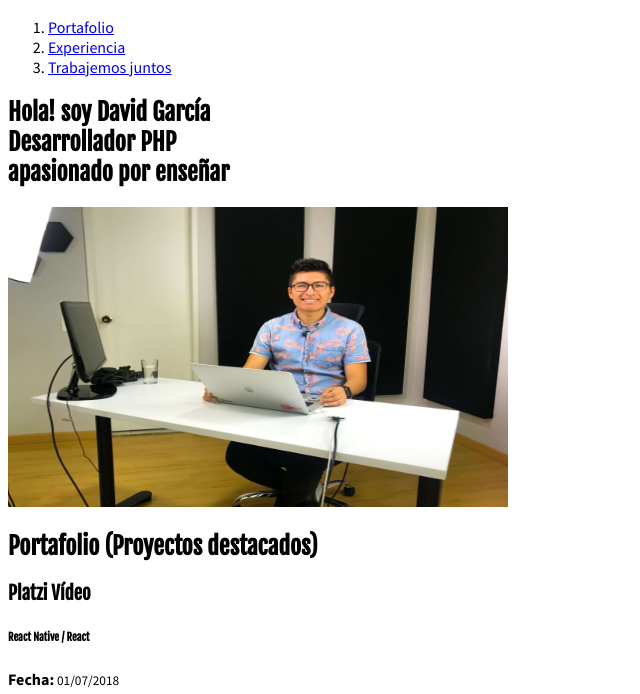
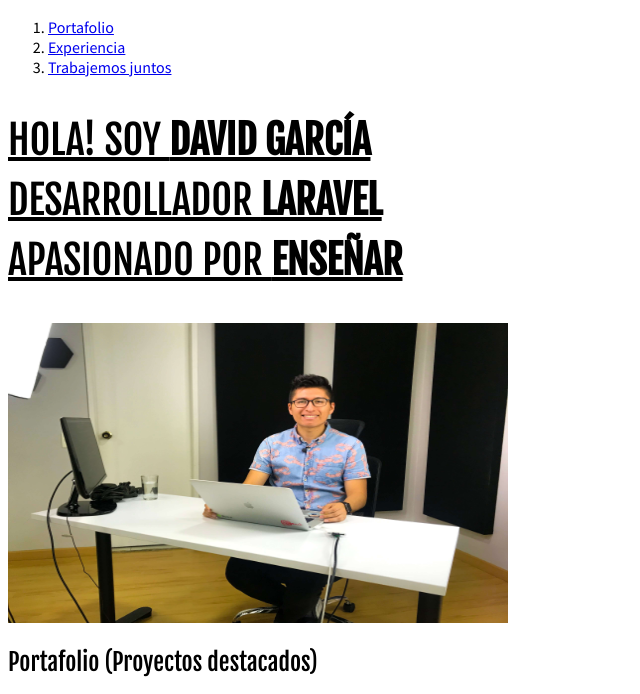
Before and after one commit to davidccgarcia/davidccgarcia, a plain HTML site: page index.html in a window 1280 px wide. Shown: the part 105-799 px from the top of the page, without its empty margins (0-640 px from the left). Drawn offline with Linux system fonts and the light colour scheme.

Commit message:
Text properties

```diff
--- a/css/styles.css
+++ b/css/styles.css
@@ -21,4 +21,14 @@ body {
 
 h1, h2, h3, h4, h5, h6 {
     font-family: 'Fjalla One', sans-serif;
+    font-weight: normal;
+    /* font-style: italic; */
 }
+
+h1 {
+    font-size: 40px;
+    line-height: 1.5; /* => 150% */
+    letter-spacing: -.2px;
+    text-transform: uppercase;
+    text-decoration: underline;
+}
--- a/index.html
+++ b/index.html
@@ -8,8 +8,10 @@
     <link rel="icon" type="image/png" href="images/favicon.png">
     <link href="https://fonts.googleapis.com/css?family=Fjalla+One|Source+Sans+Pro:400,700&display=swap" rel="stylesheet">
     <link rel="stylesheet" href="css/styles.css">
+
 </head>
-<body>   <header class="header">
+<body>
+    <header class="header">
         <div>
             <figure class="logo">
                 <img src="images/logo.png" alt="Logo de Leonidas">
@@ -32,7 +34,7 @@
     <section class="hero">
         <h1>
             Hola! soy <strong>David García</strong><br>
-            Desarrollador <strong>PHP</strong><br>
+            Desarrollador <strong>Laravel</strong><br>
             apasionado por <strong>enseñar</strong>
         </h1>
         <img src="./images/hero.jpg" width="500" height="300" alt="Imagen de portada">
```
